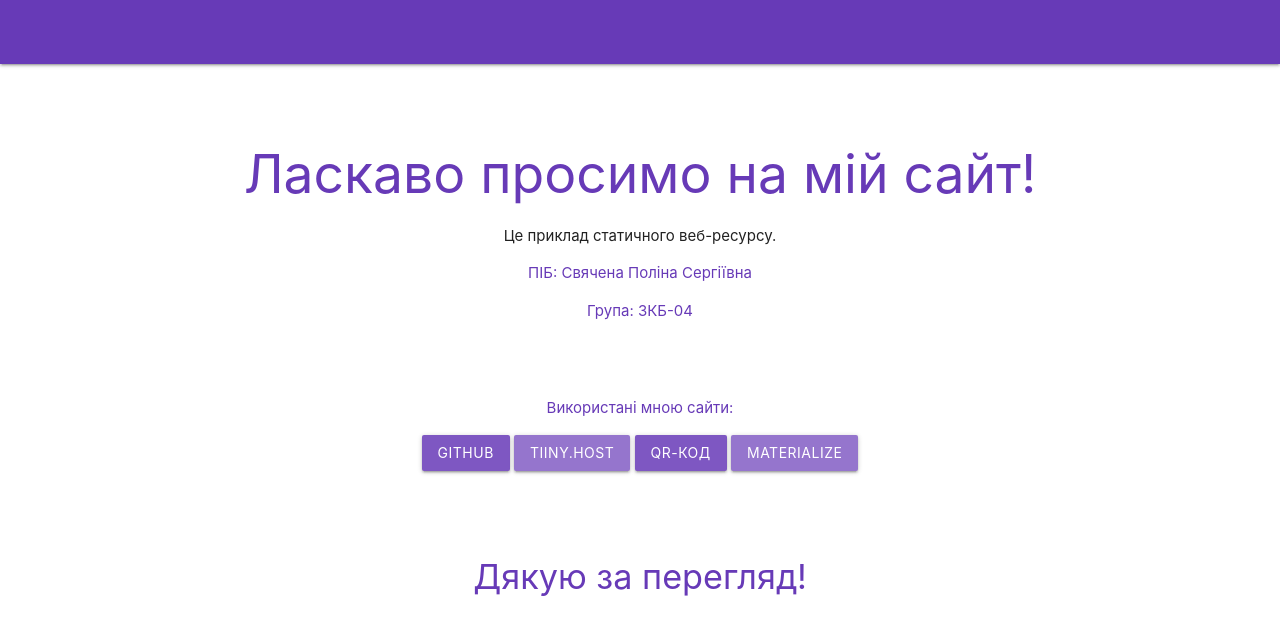
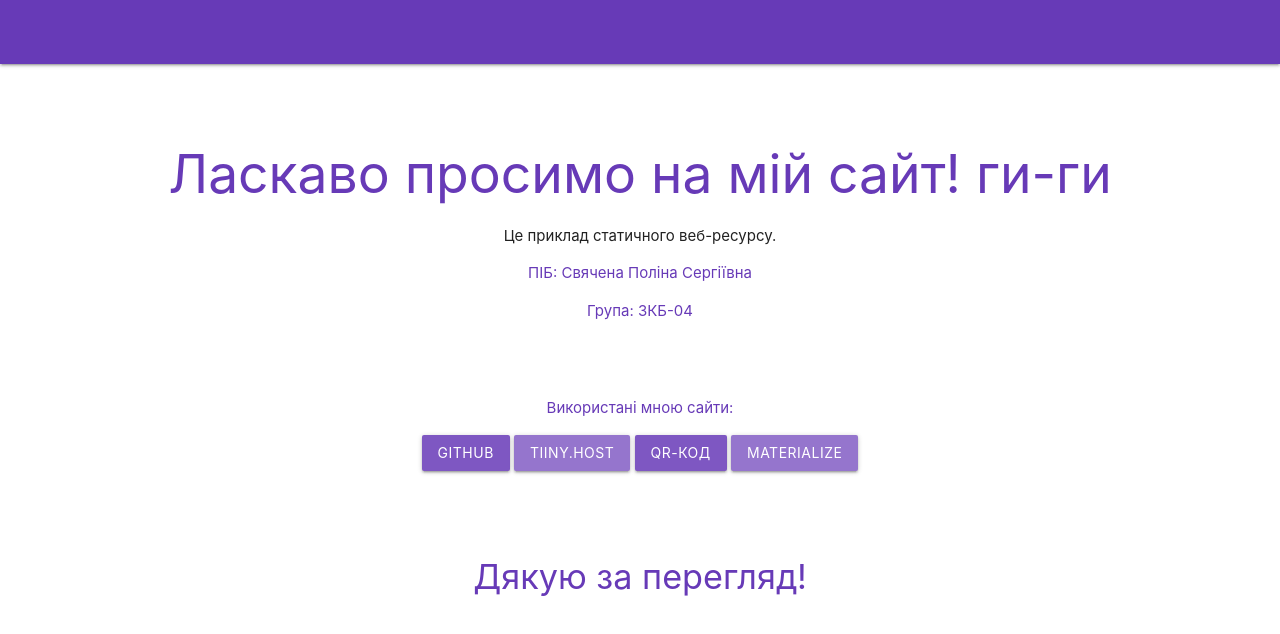
Before and after one commit to nepola20080403-ai/lab_rob_3_Polina, a plain HTML site: page index.html in a window 1280 px wide. Drawn offline with nearby package versions, Linux system fonts and the light colour scheme.

Commit message:
Update3 index.html

```diff
--- a/index.html
+++ b/index.html
@@ -12,7 +12,7 @@
     <br>
 
     <selection class="conteiner">
-        <h2 class="#9575cd deep-purple-text center">Ласкаво просимо на мій сайт!</h2>
+        <h2 class="#9575cd deep-purple-text center">Ласкаво просимо на мій сайт! ги-ги</h2>
         <p class="center">Це приклад статичного веб-ресурсу.</p>
 
         <p class="#7e57c2 deep-purple-text center">ПІБ: Свячена Поліна Сергіївна</p>
```
